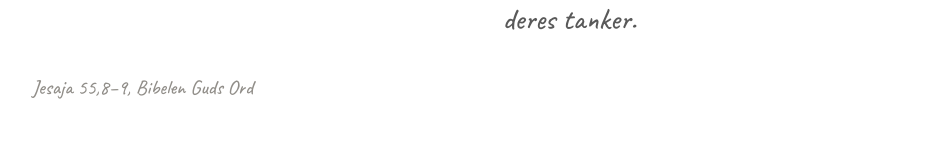
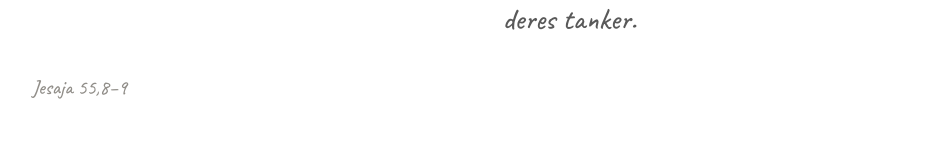
Before and after one commit to rl-stack/mine-tanker, a plain HTML site: page index.html in a window 1280 px wide. Shown: the part 868-1028 px from the top of the page, without its empty margins (176-1103 px from the left). Drawn offline with Linux system fonts and the light colour scheme.

Commit message:
Fjerner «Bibelen Guds Ord» ved versangivelsen

```diff
--- a/index.html
+++ b/index.html
@@ -211,7 +211,7 @@
       <p>For Mine tanker er ikke deres tanker, og deres veier er ikke Mine veier, sier Herren.</p>
       <p>For som himmelen er høyere enn jorden, slik er Mine veier høyere enn deres veier, og Mine tanker høyere enn deres tanker.</p>
     </div>
-    <p class="henvisning">Jesaja 55,8–9, Bibelen Guds Ord</p>
+    <p class="henvisning">Jesaja 55,8–9</p>
 
     <p class="kilde">
       Sangene på YouTube:
```
